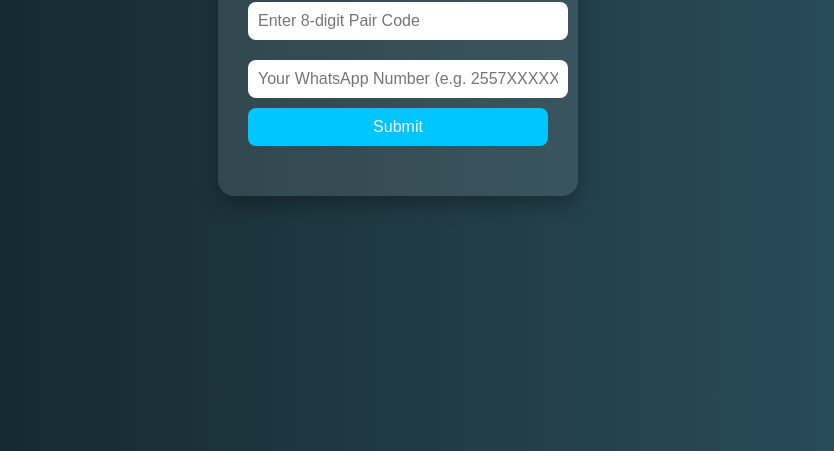
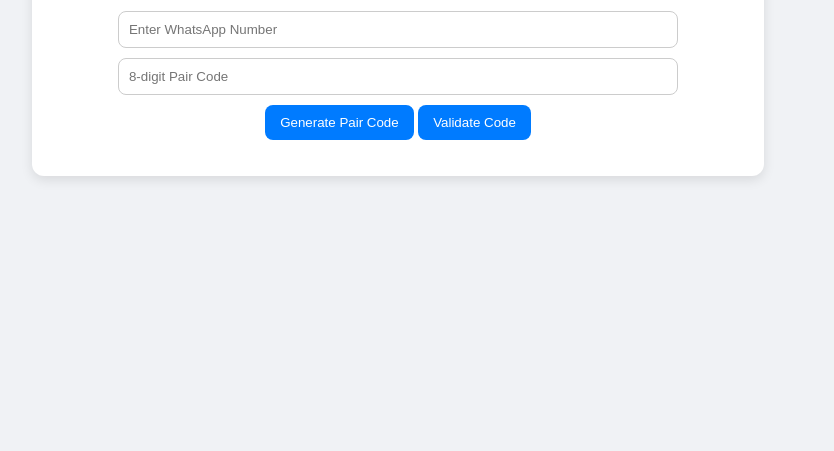
Before and after one commit to lexus-SGR/Botho-vip, a website: page public/index.html in a window 1280 px wide. Shown: the part 365-816 px from the top of the page, without its empty margins (242-1076 px from the left). Drawn offline with Linux system fonts and the light colour scheme.

Commit message:
Update index.html

```diff
--- a/public/index.html
+++ b/public/index.html
@@ -2,93 +2,44 @@
 <html lang="en">
 <head>
   <meta charset="UTF-8" />
-  <meta name="viewport" content="width=device-width, initial-scale=1.0"/>
-  <title>Botho VIP Pairing</title>
-  <style>
-    body {
-      font-family: 'Segoe UI', sans-serif;
-      background: linear-gradient(to right, #0f2027, #203a43, #2c5364);
-      color: white;
-      display: flex;
-      justify-content: center;
-      align-items: center;
-      height: 100vh;
-    }
-
-    .card {
-      background: rgba(255, 255, 255, 0.1);
-      border-radius: 16px;
-      padding: 30px;
-      box-shadow: 0 8px 20px rgba(0,0,0,0.3);
-      text-align: center;
-      width: 300px;
-    }
-
-    input {
-      width: 100%;
-      padding: 10px;
-      margin: 10px 0;
-      border-radius: 8px;
-      border: none;
-      font-size: 1em;
-    }
-
-    button {
-      width: 100%;
-      padding: 10px;
-      background: #00c6ff;
-      color: white;
-      border: none;
-      border-radius: 8px;
-      font-size: 1em;
-      cursor: pointer;
-      transition: 0.3s;
-    }
-
-    button:hover {
-      background: #0072ff;
-    }
-
-    .result {
-      margin-top: 20px;
-      font-size: 0.9em;
-    }
-  </style>
+  <title>Botho VIP - Pair Code</title>
+  <link rel="stylesheet" href="style.css" />
 </head>
 <body>
-  <div class="card">
-    <h2>🔗 Pair Your WhatsApp</h2>
-    <input type="text" id="code" placeholder="Enter 8-digit Pair Code" maxlength="8" />
-    <input type="text" id="phone" placeholder="Your WhatsApp Number (e.g. 2557XXXXXX)" />
-    <button onclick="submitPair()">Submit</button>
-    <div class="result" id="result"></div>
+  <div class="container">
+    <h1>🤖 Pair Code Generator</h1>
+    <input type="text" id="phone" placeholder="Enter WhatsApp Number" />
+    <input type="text" id="code" placeholder="8-digit Pair Code" />
+    <button onclick="generate()">Generate Pair Code</button>
+    <button onclick="validate()">Validate Code</button>
+    <p id="response"></p>
   </div>
 
   <script>
-    async function submitPair() {
-      const code = document.getElementById('code').value.trim();
-      const phone = document.getElementById('phone').value.trim();
-      const result = document.getElementById('result');
+    async function generate() {
+      const code = document.getElementById('code').value;
+      const phone = document.getElementById('phone').value;
 
-      result.textContent = '⌛ Processing...';
+      const res = await fetch('/paircodes', {
+        method: 'POST',
+        headers: { 'Content-Type': 'application/json' },
+        body: JSON.stringify({ code, phone }),
+      });
+      const data = await res.json();
+      document.getElementById('response').innerText = JSON.stringify(data, null, 2);
+    }
 
-      try {
-        const res = await fetch('/validate', {
-          method: 'POST',
-          headers: { 'Content-Type': 'application/json' },
-          body: JSON.stringify({ code, phone })
-        });
+    async function validate() {
+      const code = document.getElementById('code').value;
+      const phone = document.getElementById('phone').value;
 
-        const data = await res.json();
-
-        if (res.ok) {
-          result.innerHTML = `✅ Success!<br/>Your Session ID: <code>${data.sessionId}</code>`;
-        } else {
-          result.innerHTML = `❌ Error: ${data.error}`;
-        }
-      } catch (err) {
-        result.innerHTML = `❌ Request failed. Try again.`;
-      }
+      const res = await fetch('/validate', {
+        method: 'POST',
+        headers: { 'Content-Type': 'application/json' },
+        body: JSON.stringify({ code, phone }),
+      });
+      const data = await res.json();
+      document.getElementById('response').innerText = JSON.stringify(data, null, 2);
     }
   </script>
 </body>
```
